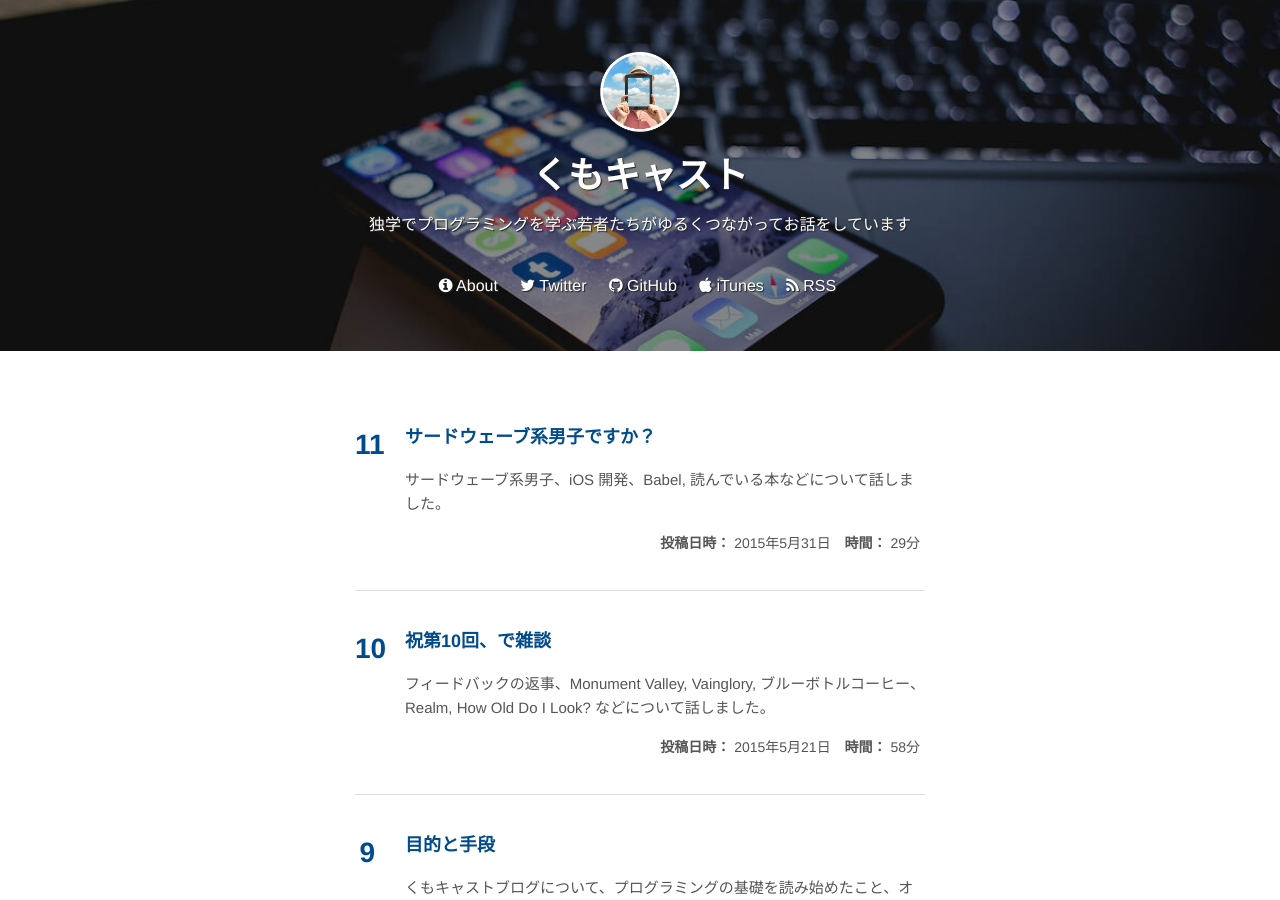
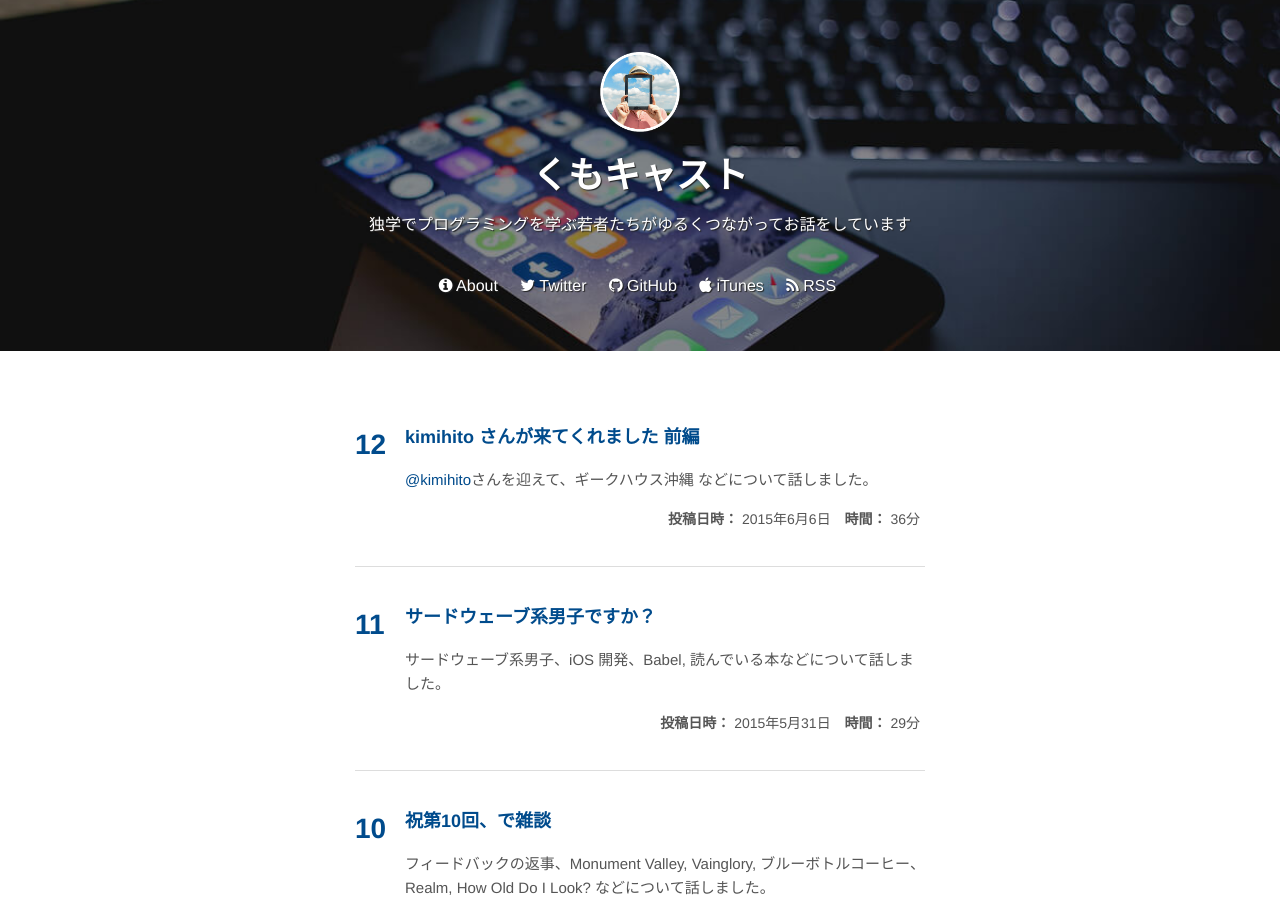
Before and after one commit to kumocast/kumocast.github.io, a Jekyll site: the page built from index.html, in a window 1280 px wide and 900 px high. Built offline with Jekyll 4.4.1, drawn with Linux system fonts in a browser that asks for light colours; nearby versions of some CDN libraries; Markdown is read by kramdown in place of the engine named in the settings; some of the changed lines change nothing that is shown.

Commit message:
第12回を公開

```diff
--- a/_config.yml
+++ b/_config.yml
@@ -16,6 +16,8 @@ members:
     icon: https://avatars3.githubusercontent.com/u/3690884?v=3&s=80
   _ayato_p:
     icon: https://avatars3.githubusercontent.com/u/1432156?v=3&s=80
+  kimihito:
+    icon: https://avatars2.githubusercontent.com/u/758704?v=3&s=80
 
 # Build settings
 markdown: redcarpet
--- /dev/null
+++ b/_posts/2015-06-06-welcome-kimihito-first.md
@@ -0,0 +1,18 @@
+---
+layout: post
+title: kimihito さんが来てくれました 前編
+date: 2015-06-06 00:00:00
+duration: 36分
+members: ['kimihito', 'gaaamii', 'karur4n']
+audio: http://kumocast.jp/audios/12.mp3
+description: <a href="http://twitter.com/kimihito_" target="blank">@kimihito</a>さんを迎えて、ギークハウス沖縄 などについて話しました。
+number: 12
+---
+
+### Show Notes
+
+- [ギークハウスプロジェクト - Wikipedia](http://ja.wikipedia.org/wiki/%E3%82%AE%E3%83%BC%E3%82%AF%E3%83%8F%E3%82%A6%E3%82%B9%E3%83%97%E3%83%AD%E3%82%B8%E3%82%A7%E3%82%AF%E3%83%88)
+- [「入りやすく出やすい場所にしたい」ギークハウス沖縄に行ってみた | ルームシェアジャパン公式ブログ](http://roomshare.jp/blog/2013/10/04/geeoki-interview/)
+- [ギークハウス沖縄解散パーティとギークハウスの終わり | ニートが東京に行った話](http://mtane0412.com/geekhouse-okinawa/)
+- [みんなの◯◯どころをを共有 - みどころ.com β | みんなの◯◯どころをを共有 - みどころ.com β](http://www.medokoro.com/)
+- [プログラミング出来ないのにギークハウスを始めたら、420万円の出資を受けて1人でウェブサービスを開発することになった。 | Last Day. jp](http://www.lastday.jp/2013/08/26/beginner-programmming-geekhouse-web-develop)
```
Also changed, not shown: 1 other file.
